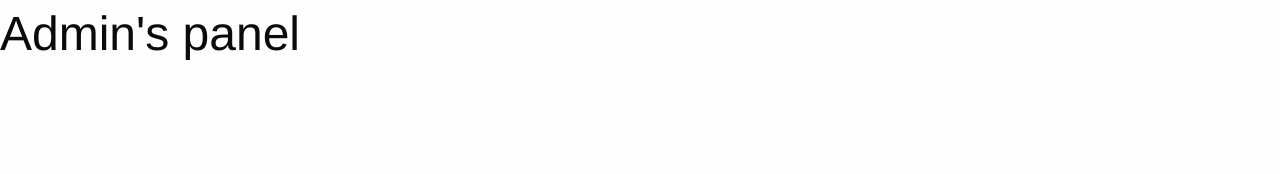
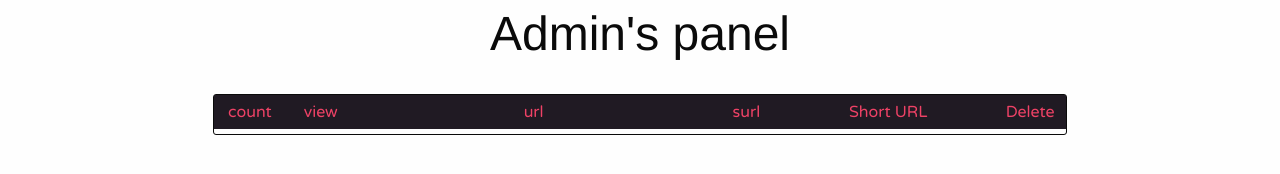
Before and after one commit to fifiGith/url-shortener, a website: page public/admin.html in a window 1280 px wide. Drawn offline with nearby package versions, Linux system fonts and the light colour scheme; some packages are replaced by stand-ins of ours; no server answers.

Commit message:
update admin page

```diff
--- a/api/controllers/controllers.js
+++ b/api/controllers/controllers.js
@@ -48,7 +48,7 @@ module.exports.add = function(req, res) {
 	}
 }
 
-module.exports.get = function(req, res) {
+module.exports.redirect = function(req, res) {
 
 	Url.findOne({ surl: req.params.surl }, function(err, doc) {
 		console.log(req.params.surl);
--- a/api/routes/routes.js
+++ b/api/routes/routes.js
@@ -21,7 +21,7 @@ router
 
 router
 	.route('/:surl')
-	.get(ctrl.get);
+	.get(ctrl.redirect);
 
 
 module.exports = router;
--- a/public/admin.html
+++ b/public/admin.html
@@ -7,6 +7,7 @@
 	<title>Admin's panel</title>
 </head>
 <body>
+	<h1>Admin's panel</h1>
 	<div class="container"></div>
 	<div ng-view></div>
 
--- a/public/angular-app/admin/admin.html
+++ b/public/angular-app/admin/admin.html
@@ -1,7 +1,32 @@
-<h1>{{ vm.title }}</h1>
-<ul>
+
+<!-- <ul>
 	<li ng-repeat="url in vm.url">
 		{{ url.count }} | {{ url.surl }} | {{ url.url }}
 		<a class="remove-btn" ng-click="vm.remove(url._id)"> X </a>
 	</li>
 </ul>
+ -->
+<div class="grid-x">
+	<div class="cell small-2"></div>
+	<div class="surl cell small-8">
+		<div class="table-head grid-x">
+			<div class="cell small-1">count</div>
+			<div class="cell small-1">view</div>
+			<div class="cell small-5">url</div>
+			<div class="cell small-1">surl</div>
+			<div class="cell small-3">Short URL</div>
+			<div class="cell small-1">Delete</div>
+		</div>
+		<div class="table-data grid-x" ng-repeat="a in vm.url"><!--
+			<div class="cell small-6"><p>{{ a.url }}</p></div>
+			<div class="cell small-6"><p>{{ vm.host + a.surl }}</p></div> -->
+			<div class="cell small-1"><p>{{ a.count }}</p></div>
+			<div class="cell small-1">100</div>
+			<div class="cell small-5"><a href="{{ a.url }}">{{ a.url }}</p></a></div>
+			<div class="cell small-1"><p>{{ a.surl }}</p></div>
+			<div class="cell small-3"><a href="{{ vm.host + a.surl }}"><p>{{ vm.host + a.surl }}</p></a></div>
+			<div class="cell small-1"><a ng-click="vm.remove(a._id)">x</a></div>
+		</div>
+	</div>
+	<div class="cell small-2"></div>
+</div>
--- a/public/angular-app/admin/app.js
+++ b/public/angular-app/admin/app.js
@@ -11,8 +11,9 @@ function config($routeProvider) {
 		});
 }
 
-function adminController($http, $route) {
+function adminController($http, $route, $location) {
 	var vm = this;
+	vm.host = $location.protocol() + "://" + $location.host() + ':' + $location.port() + '/';
 	vm.title = "Admin's panel";
 	$http.get('/admin/urllist').then(function(response) {
 		vm.url = response.data;
--- a/public/css/admin.css
+++ b/public/css/admin.css
@@ -1,3 +1,34 @@
 body {
 	font-family: 'Varela Round', sans-serif;
+	text-align: center;
 }
+
+.surl {
+	background-color: white;
+	text-align: center;
+	margin-top: 1.2em;
+	box-shadow: 5px 5px 50px grey;
+	display: block;
+  	box-sizing: border-box;
+  	border: 1px solid;
+  	border-radius: 3px;
+  	background-color: #fefefe;
+  	box-shadow: inset 0 1px 2px rgba(10, 10, 10, 0.1);
+  	line-height: 1.5;
+  	color: #0a0a0a;
+}
+
+.table-head {
+	color: #EE4266;
+	padding: 5px 0px 5px 0px;
+	background-color: #201a23;
+	margin-bottom: 5px;
+}
+
+.table-data {
+	color: #faa275;
+}
+
+p {
+	word-wrap: break-word;
+}
--- a/public/css/styles.css
+++ b/public/css/styles.css
@@ -48,3 +48,42 @@ li {
 .url-container {
 	text-align: center;
 }
+
+.surl {
+	background-color: white;
+	text-align: center;
+	margin-top: 1.2em;
+	box-shadow: 5px 5px 50px grey;
+	display: block;
+  	box-sizing: border-box;
+  	border: 1px solid;
+  	border-radius: 3px;
+  	background-color: #fefefe;
+  	box-shadow: inset 0 1px 2px rgba(10, 10, 10, 0.1);
+  	line-height: 1.5;
+  	color: #0a0a0a;
+}
+
+.table-head {
+	color: #EE4266;
+	padding: 5px 0px 5px 0px;
+	background-color: #201a23;
+	margin-bottom: 5px;
+}
+
+.table-data {
+	color: #faa275;
+}
+
+.animate-show-hide.ng-hide {
+  opacity: 0;
+}
+
+.animate-show-hide.ng-hide-add,
+.animate-show-hide.ng-hide-remove {
+  transition: all linear 0.5s;
+}
+
+p {
+	word-wrap:break-word;
+}
```
Also changed, not shown: public/angular-app/url/app.js (+7 -2 lines), public/angular-app/url/url.html (+16 -1 lines), public/index.html (+1 -8 lines).
